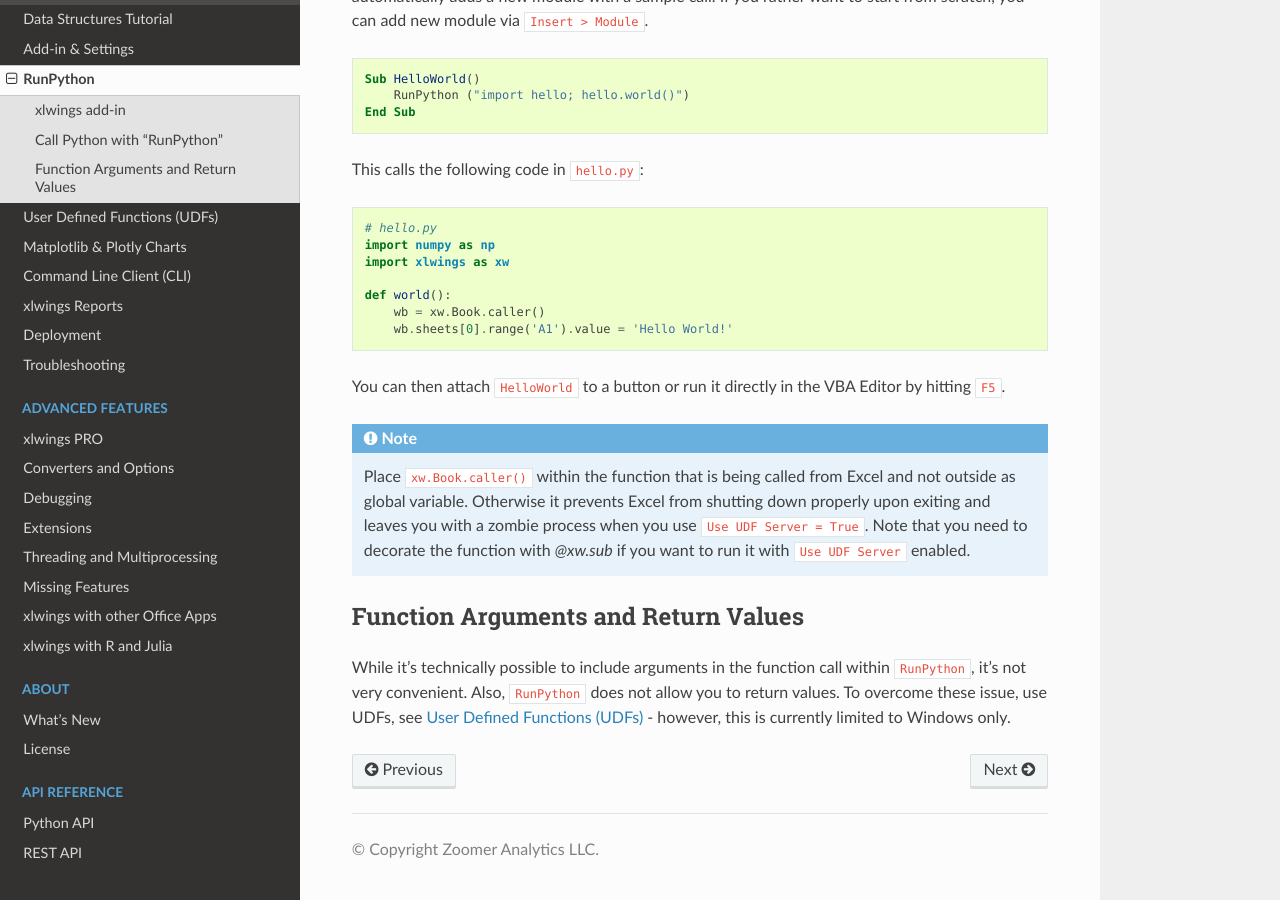
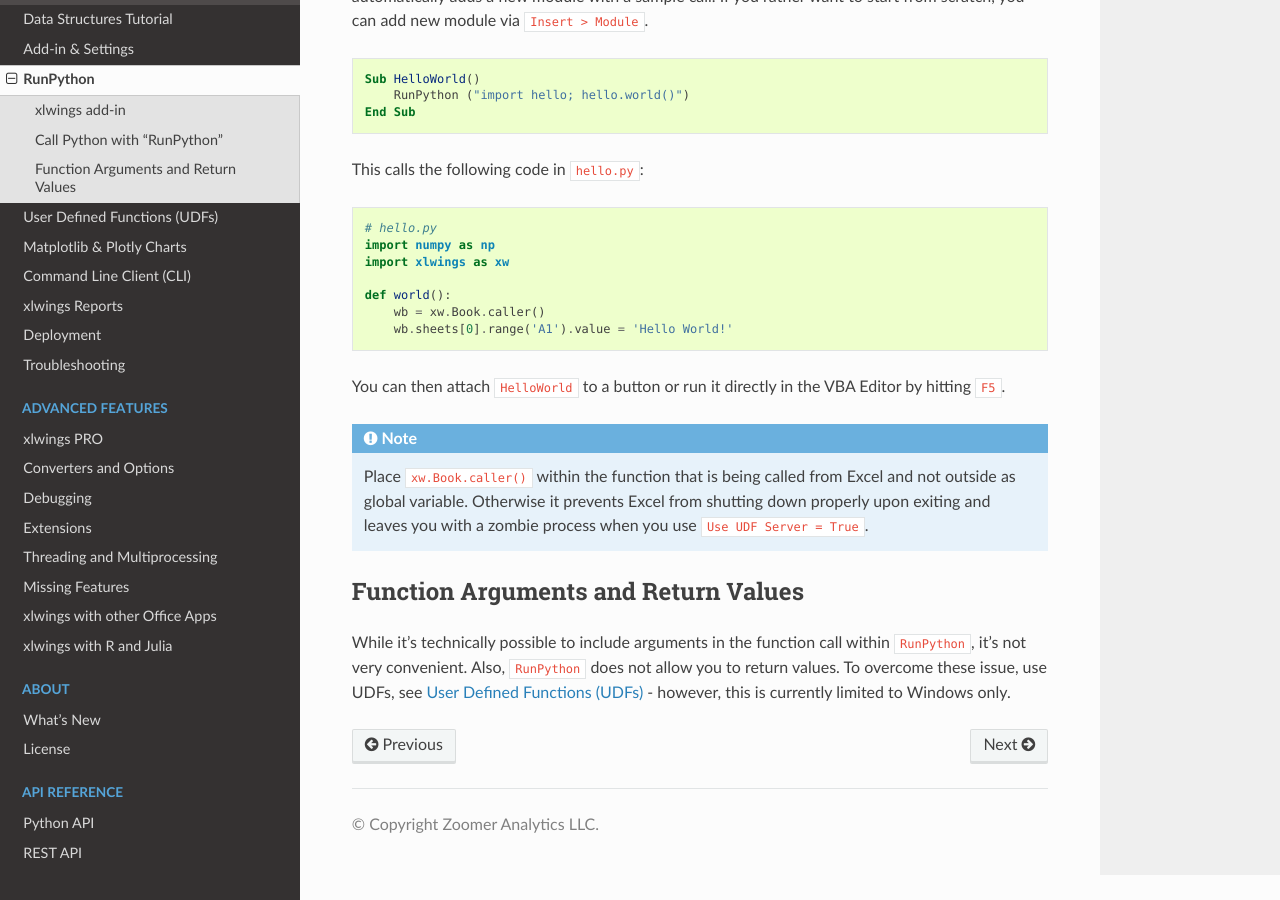
Before and after one commit to xlwings/xlwings, a Sphinx documentation site: the page built from docs/vba.rst, in a window 1280 px wide and 900 px high, scrolled down 524 px. Built offline with Sphinx 7.4.7 and the Read the Docs theme 2.0.0, drawn with Linux system fonts in a browser that asks for light colours.

Commit message:
fix for "run main" so it won't require the @xw.sub decorator

```diff
--- a/docs/vba.rst
+++ b/docs/vba.rst
@@ -43,8 +43,7 @@
 
 .. note:: Place ``xw.Book.caller()`` within the function that is being called from Excel and not outside as
     global variable. Otherwise it prevents Excel from shutting down properly upon exiting and
-    leaves you with a zombie process when you use ``Use UDF Server = True``. Note that you need to decorate
-    the function with `@xw.sub` if you want to run it with ``Use UDF Server`` enabled.
+    leaves you with a zombie process when you use ``Use UDF Server = True``.
 
 Function Arguments and Return Values
 ------------------------------------
```
Also changed, not shown: 2 other files.
